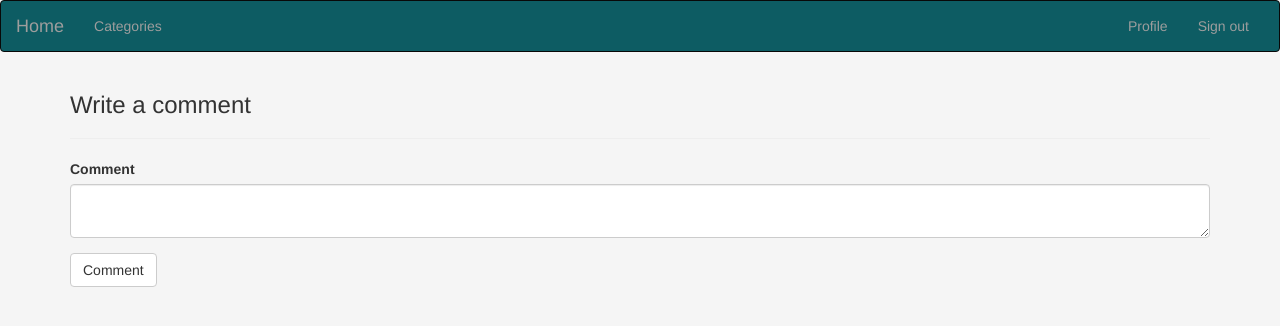
After one commit to dgkilolo/Pitch, a Flask app: page /puns/new/1/comment in a window 1280 px wide. The commit adds this page. Shown: the top 326 px of the page. Run offline with Flask 2, Linux system fonts and the light colour scheme; the visitor is signed in with stand-in values (Sample User, id 1); data comes from the database, SQL or seed files in the repository; some libraries are stand-ins or nearby versions.

Commit message:
add the commentd form and links to it.

```diff
--- a/app/main/forms.py
+++ b/app/main/forms.py
@@ -12,3 +12,7 @@ class NewPitch(FlaskForm):
   category = SelectField("Category",
   choices=[("pun","pun"),("quote","quote"),("tongue twister","tongue twister")],validators = [Required()])
   submit=SubmitField("Add Pitch")
+
+class Comment(FlaskForm):
+  comment = TextAreaField("Comment", validators=[Required()])
+  submit = SubmitField('Comment')
--- a/app/main/views.py
+++ b/app/main/views.py
@@ -2,7 +2,7 @@ from flask import render_template,request,redirect,url_for,abort
 from . import main
 from ..models import User,Pitch
 from flask_login import login_required, current_user
-from .forms import UpdateProfile,NewPitch
+from .forms import UpdateProfile,NewPitch,Comment
 from .. import db,photos
 # import markdown2
 
@@ -57,7 +57,10 @@ def profile(uname):
     if user is None:
         abort(404)
 
-    return render_template("profile/profile.html", user = user)
+    pitches=Pitch.query.filter_by(user_id=user.id).all()
+    category=Pitch.query.filter_by(category = " ").all()
+
+    return render_template("profile/profile.html", user = user,pitches=pitches, category=category)
 
 
 @main.route('/user/<uname>/update',methods = ['GET','POST'])
@@ -111,6 +114,15 @@ def add_pitch(userID):
   title = 'New pitch'
   return render_template('newpitch.html',title = title,pitch_form=form )
 
+@main.route('/puns/new/<userID>/comment', methods = ['GET','POST'])
+@login_required
+def add_comment(userID):
+
+  form = Comment()
+
+  return render_template('newcomment.html',pitch_form=form )
+
+
 @main.route('/quotes/new/<userID>', methods = ['GET','POST'])
 @login_required
 def add_pitched(userID):
--- a/app/static/css/index.css
+++ b/app/static/css/index.css
@@ -12,3 +12,6 @@ h1 {
 .buttons {
   text-align: right;
 }
+#myInput {
+  text-align: center;
+}
--- /dev/null
+++ b/app/templates/newcomment.html
@@ -0,0 +1,16 @@
+{% extends 'base.html'%}
+{% import "bootstrap/wtf.html" as wtf %}
+{% block styles%}
+  {{ super() }}
+  <link rel="stylesheet" href="{{url_for('static' , filename='css/index.css')}}">
+{% endblock %}
+{% block content %}
+<div class="container">
+
+  <h3 class="card-title">Write a comment</h3>
+  <hr>
+  {{ wtf.quick_form(pitch_form) }}
+
+</div>
+
+{% endblock %}
--- a/app/templates/puns.html
+++ b/app/templates/puns.html
@@ -35,6 +35,9 @@
           {% for pitch in pitches %}
             <h2> {{pitch.title}} </h2>
             <p> {{pitch.description}} </p>
+            <div >
+              <a  href="{{url_for('main.add_comment', userID = current_user.username)}}"><button type="button" class="btn btn-primary btn-sm">COMMENT<br></button></a>
+            </div>
           {% endfor %}
         </div>
     </div>
```
Also changed, not shown: app/templates/profile/profile.html (+18 -1 lines).
